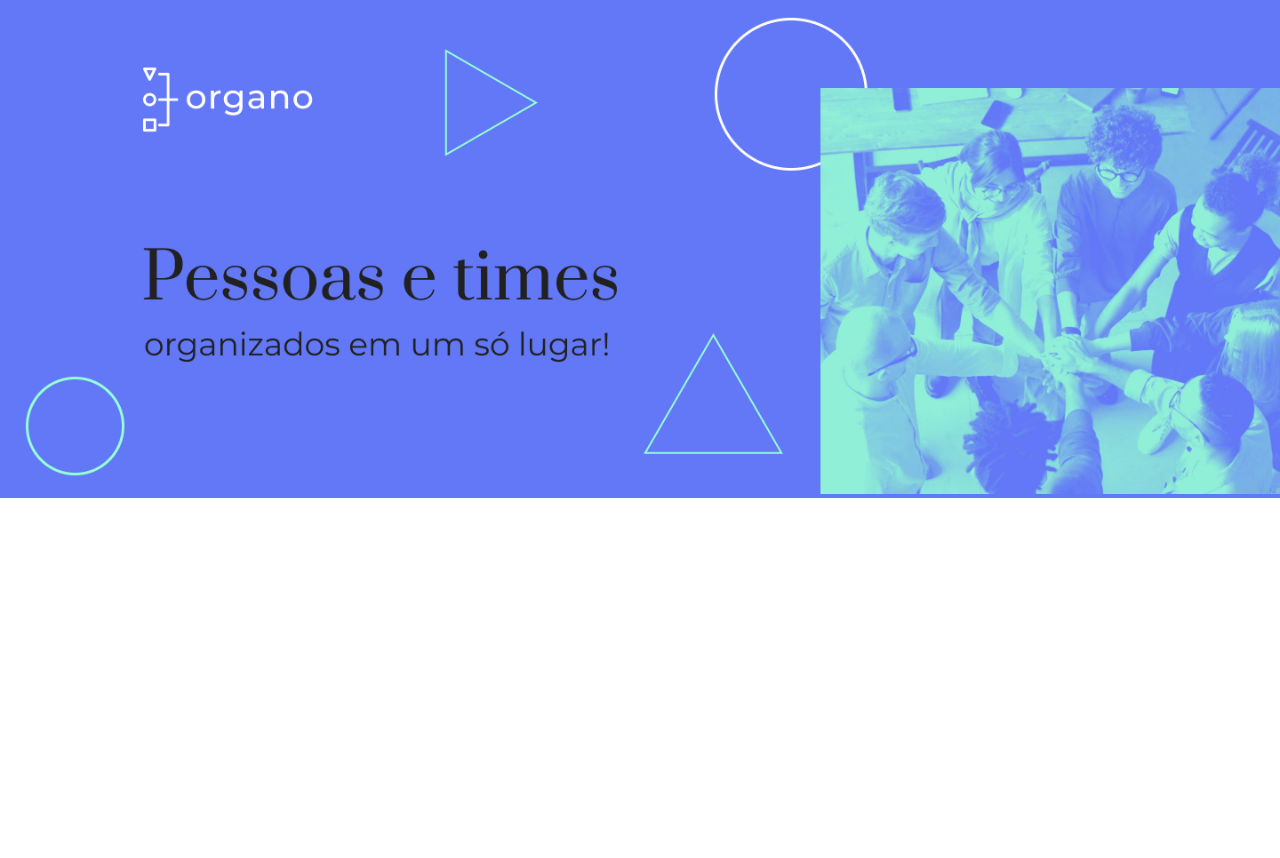
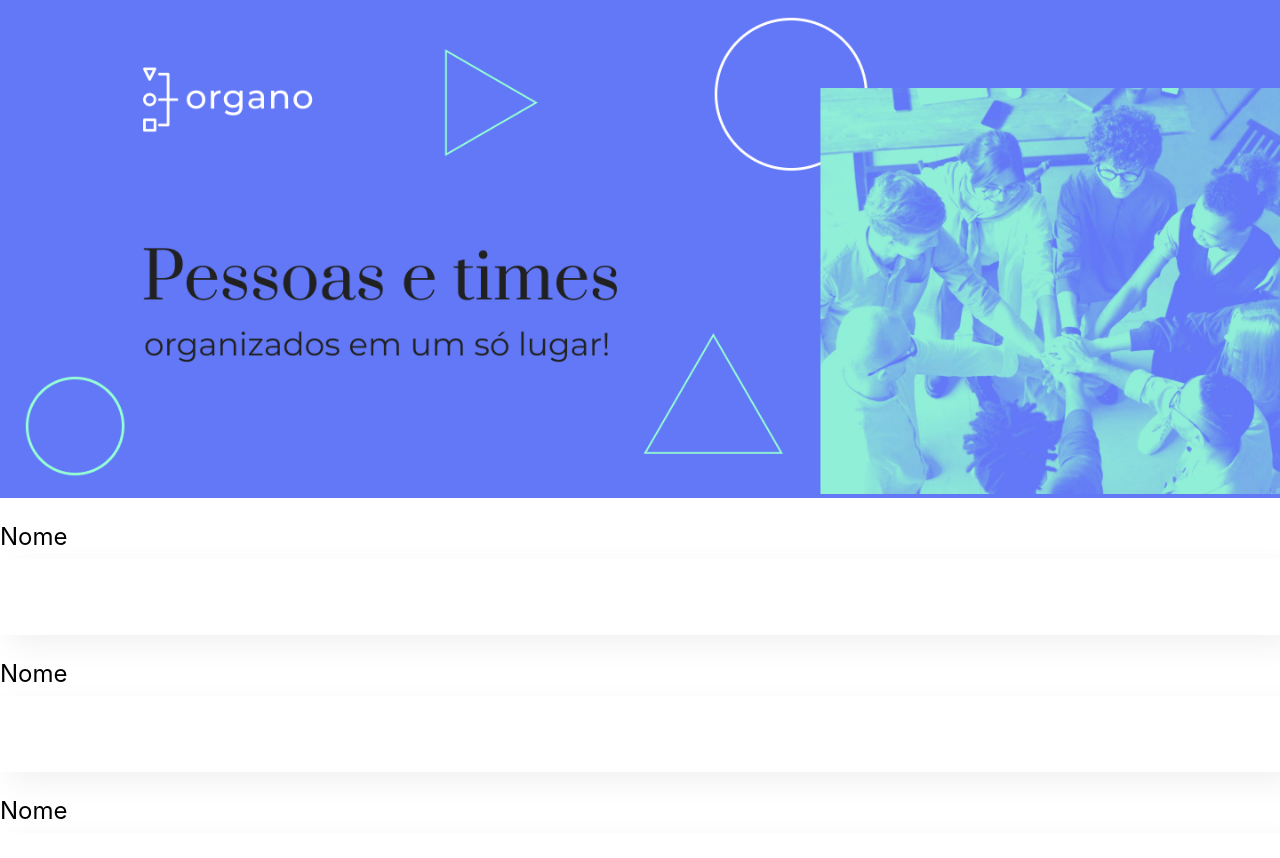
Before and after one commit to viniciusdamascenosouza/organoReact, a JavaScript app: page / in a window 1280 px wide. Shown: the top 858 px of the page. Before the commit the page ends 800 px from the top, so only its background shows below. Built offline with nearby package versions, Linux system fonts and the light colour scheme; the HTML template or start-up script is replaced by a standard one.

Commit message:
aula1 /4

```diff
--- a/src/App.js
+++ b/src/App.js
@@ -1,9 +1,13 @@
-import Banner from './components/Banner/Banner';
+import Banner from './components/Banner/Banner.js';
+import CampoTexto from './components/CampoTexto/CampoTexto.js';
 
 function App() {
   return (
     <div className="App">
       <Banner/>
+      <CampoTexto/>
+      <CampoTexto label="Cargo"/>
+      <CampoTexto label="Imagem"/>
     </div>
   );
 }
--- a/src/components/CampoTexto/CampoTexto.css
+++ b/src/components/CampoTexto/CampoTexto.css
@@ -0,0 +1,19 @@
+.campo-texto {
+    margin: 24px 0;
+}
+
+.campo-texto label {
+    display: block;
+    margin-bottom: 8px;
+    font-size: 24px;
+}
+
+.campo-texto input {
+    background-color: #FFF;
+    box-shadow: 10px 10px 30px rgba(0, 0, 0, 0.06);
+    width: 100%;
+    border: none;
+    font-size: 24px;
+    padding: 24px;
+    box-sizing: border-box;
+}
--- a/src/components/CampoTexto/CampoTexto.js
+++ b/src/components/CampoTexto/CampoTexto.js
@@ -2,7 +2,10 @@ import './CampoTexto.css'
 
 const CampoTexto = () => {
     return(
-        <h1>Olá, Mundo!</h1>
+        <div className='campo-texto'>
+            <label placeholder='Digite seu nome'>Nome</label>
+            <input />
+        </div>
     )
 }
 
```
